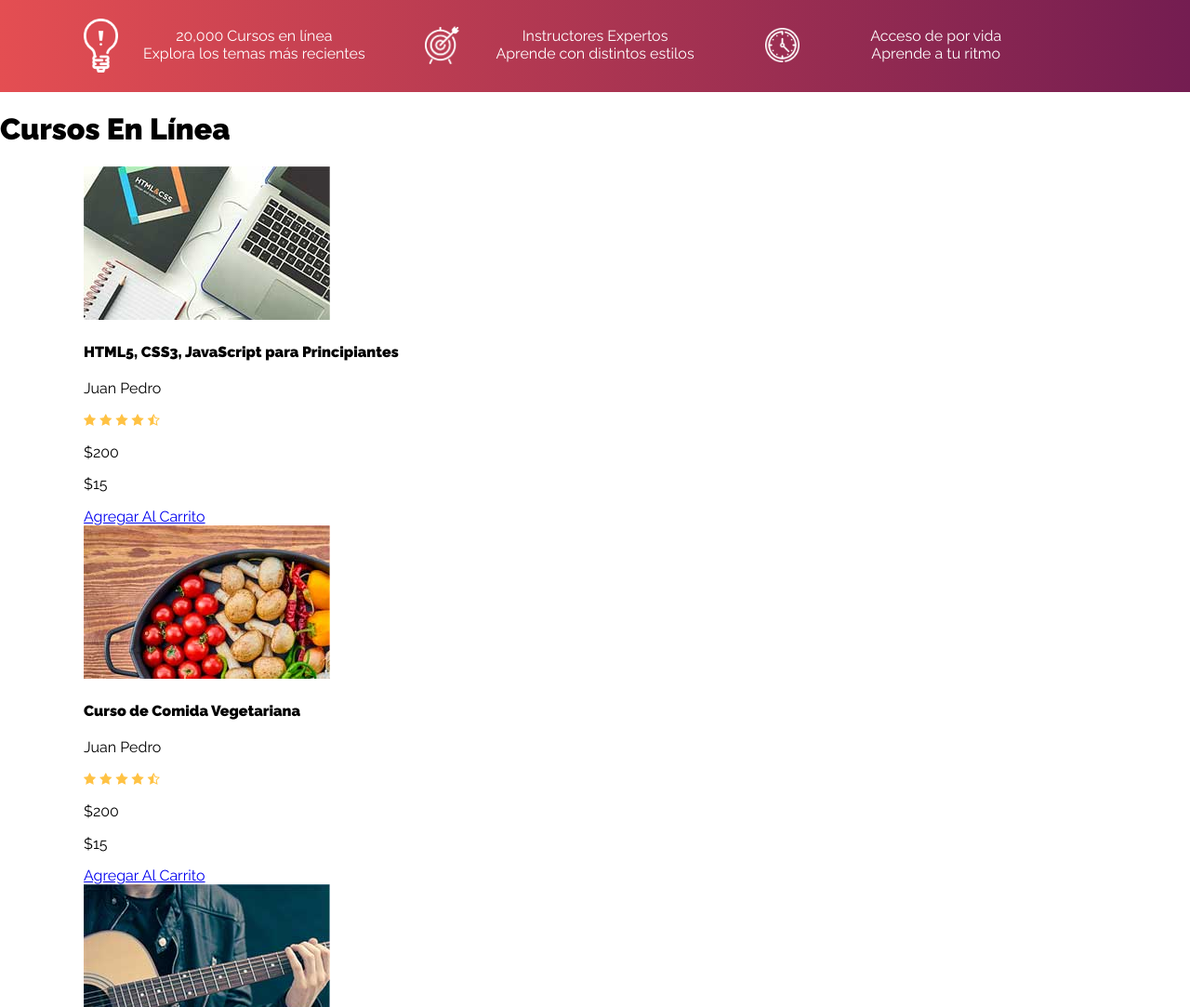
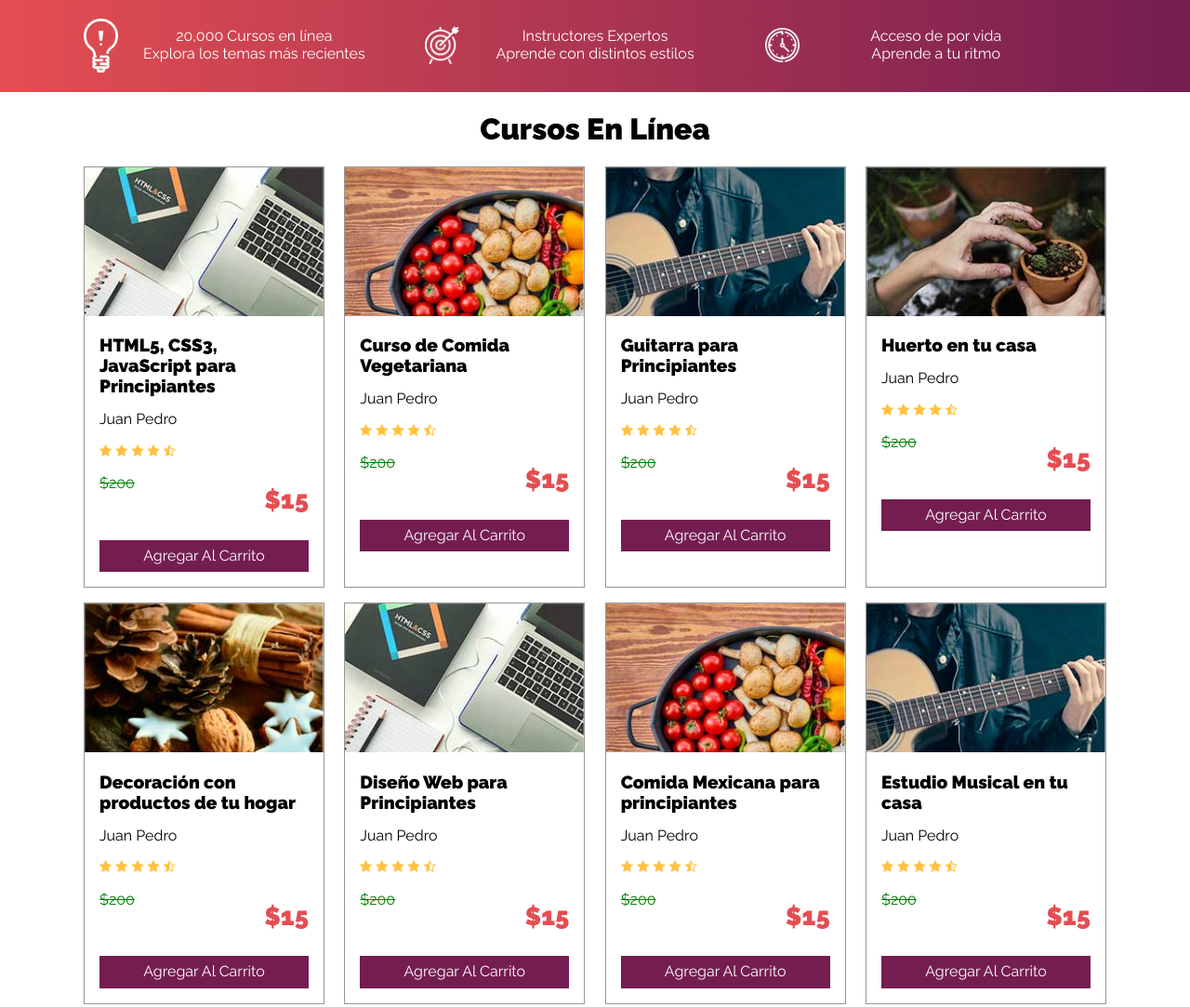
Before and after one commit to lrg1980/portadaulearning, a website: page index.html in a window 1280 px wide. Shown: the part 586-1669 px from the top of the page at 93% size. Drawn offline with nearby package versions, Linux system fonts and the light colour scheme.

Commit message:
Sumando variables en área de cursos

```diff
--- a/index.html
+++ b/index.html
@@ -103,7 +103,10 @@
                 <h4>Guitarra para Principiantes</h4>
                 <p>Juan Pedro</p>
                 <img src="img/estrellas.png">
-                <p class="precio">$200 <span>$15</span></p>
+                <div class="precio">
+                    <p class="regular">$200</p>
+                    <p class="oferta">$15</p>
+                </div>
                 <a href="#" class="boton" data-id="3">Agregar Al Carrito</a>
             </div>
         </div> <!--.curso-->
@@ -113,7 +116,10 @@
                 <h4>Huerto en tu casa</h4>
                 <p>Juan Pedro</p>
                 <img src="img/estrellas.png">
-                <p class="precio">$200 <span>$15</span></p>
+                <div class="precio">
+                    <p class="regular">$200</p>
+                    <p class="oferta">$15</p>
+                </div>
                 <a href="#" class="boton" data-id="4">Agregar Al Carrito</a>
             </div>
         </div> <!--.curso-->
--- a/scss/app.scss
+++ b/scss/app.scss
@@ -22,6 +22,10 @@ body {
 
 .oculto{
      display:none;
+}
+
+.centrado {
+     text-align: center;
 }
 .header{
      display: flex;
@@ -140,3 +144,49 @@ body {
           }
      }
 }
+
+.cursos {
+     display: flex;
+     flex-wrap: wrap;
+     justify-content: space-between;
+
+     .curso {
+          .imagen-curso {
+               width:100%;
+          }
+          flex: 0 1 calc(50% - 1rem);
+          border: 1px solid darken($gris, 30);
+          margin-bottom: 1rem;
+          @include tablet(){
+               flex: 0 1 calc(33% - 1rem);
+          }
+          @include desktop(){
+               flex: 0 1 calc(25% - 1rem);
+          }
+     }
+}
+
+.info-curso {
+     padding: 1rem;
+
+     h4{
+          margin: 0;
+          font-size: 1.2rem;
+     }
+     .precio {
+          display: flex;
+          justify-content: space-between;
+          .regular{
+               text-decoration: line-through;
+               color: green;
+          }
+          .oferta {
+               font-size: 1.7rem;
+               font-weight: 700;
+               color: $terciario;
+          }
+     }
+     .boton{
+          @include boton($secundario);
+     }
+}
```
Also changed, not shown: css/app.css.
